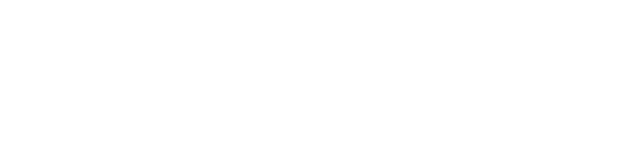
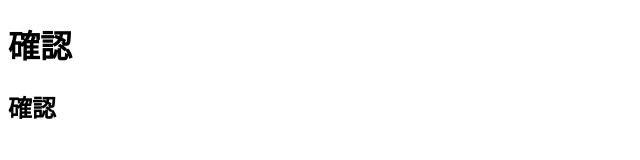
Before and after one commit to kuroyuma/JavaScript1, a plain HTML site: page index.html in a window 1280 px wide. Shown: the whole page, without its empty margins (0-640 px from the left). Drawn offline with Linux system fonts and the light colour scheme.

Commit message:
[start2]

```diff
--- a/index.html
+++ b/index.html
@@ -9,3 +9,5 @@
     </script>
   </body>
 </html>
+<h1>確認</h1>
+<h2>確認</h2>
```
Also changed, not shown: 1 other file.
